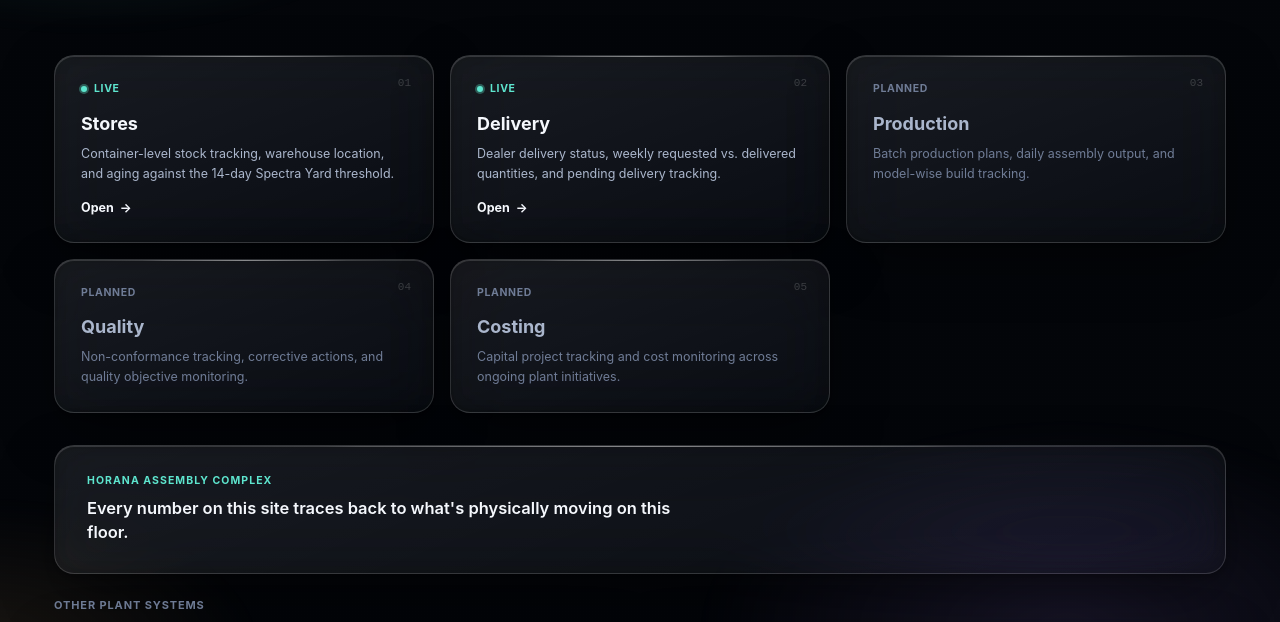
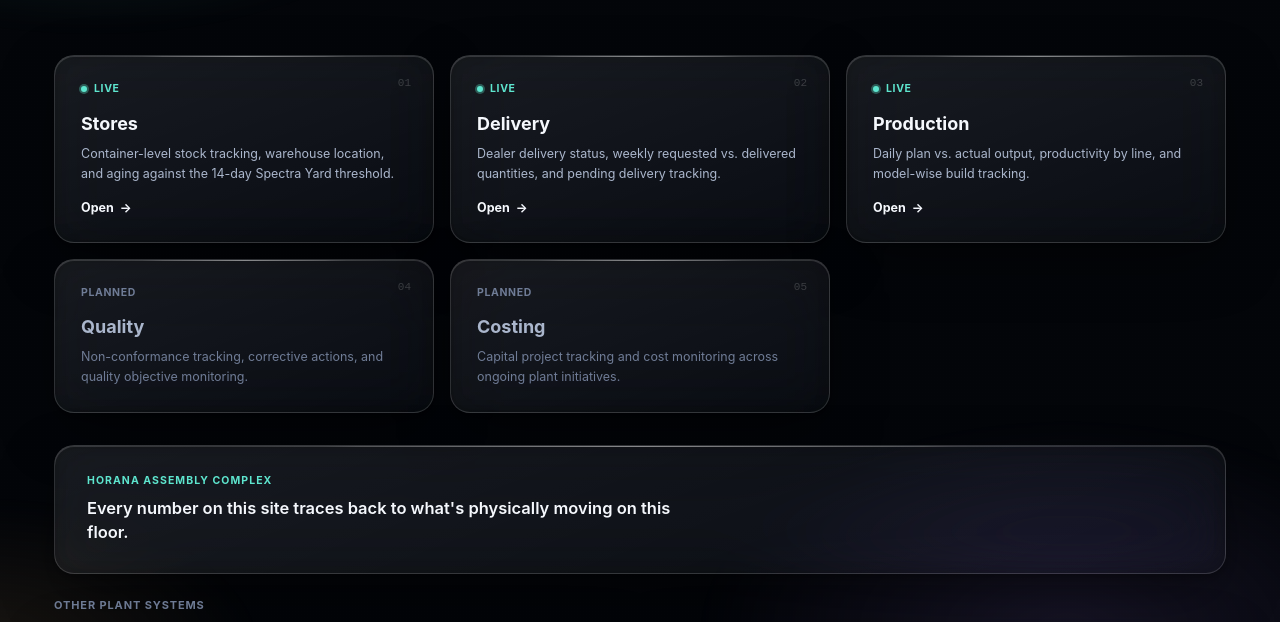
Before and after one commit to denuwantvsl-max/tvs-horana-mis, a plain HTML site: page index.html in a window 1280 px wide. Shown: the part 140-762 px from the top of the page. Drawn offline with Linux system fonts and the light colour scheme.

Commit message:
Add Production module link to hub

```diff
--- a/index.html
+++ b/index.html
@@ -149,12 +149,13 @@ footer{max-width:1220px;margin:0 auto;padding:24px 24px 0;font-size:11.5px;color
       <p>Dealer delivery status, weekly requested vs. delivered quantities, and pending delivery tracking.</p>
       <div class="go">Open <span>&rarr;</span></div>
     </a>
-    <div class="mod soon glass reveal">
+    <a class="mod link glass reveal" href="production/index.html">
       <span class="idx">03</span>
-      <div class="status">Planned</div>
+      <div class="status"><span class="live-dot"></span>Live</div>
       <h2>Production</h2>
-      <p>Batch production plans, daily assembly output, and model-wise build tracking.</p>
-    </div>
+      <p>Daily plan vs. actual output, productivity by line, and model-wise build tracking.</p>
+      <div class="go">Open <span>&rarr;</span></div>
+    </a>
     <div class="mod soon glass reveal">
       <span class="idx">04</span>
       <div class="status">Planned</div>
```
